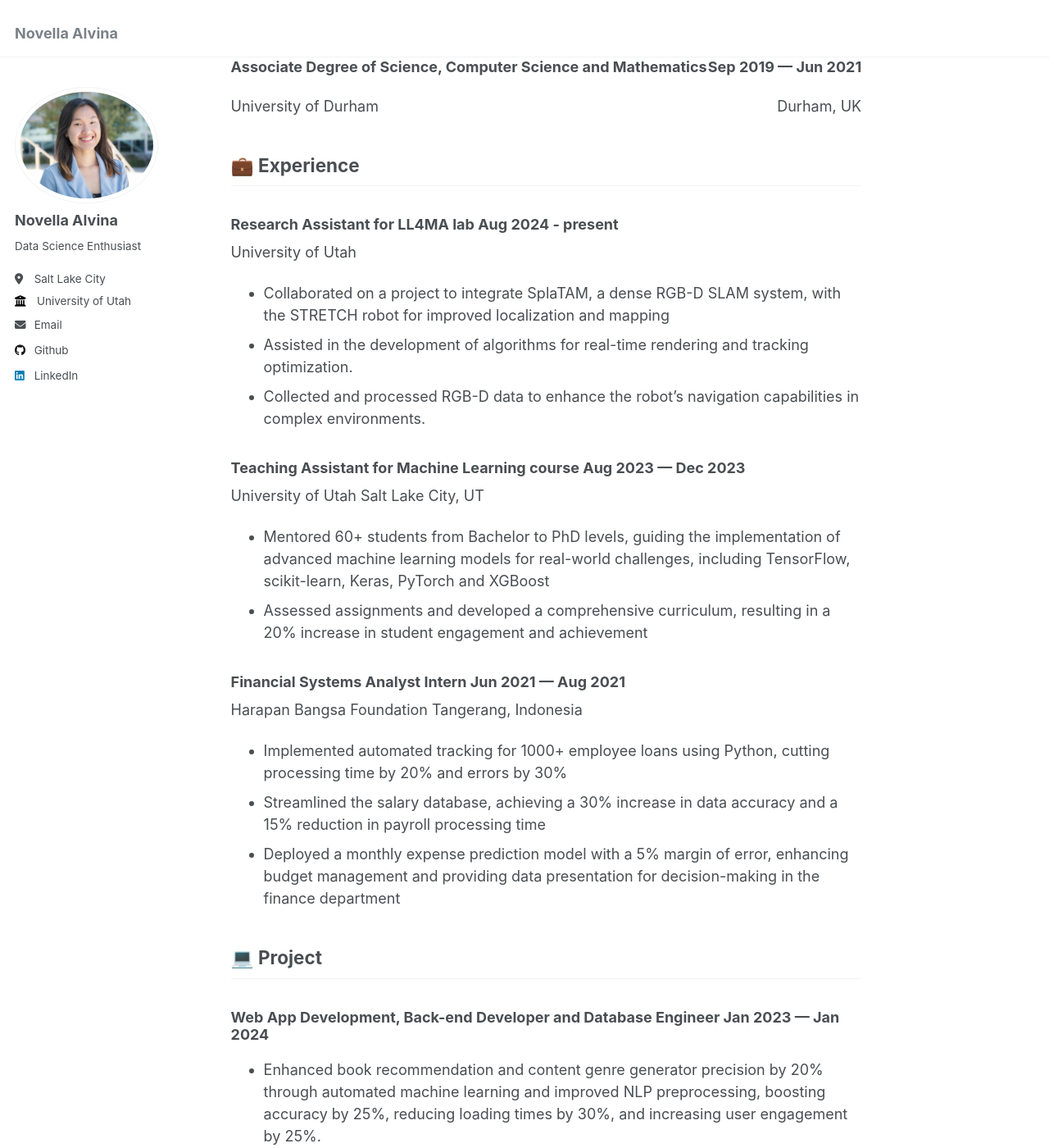
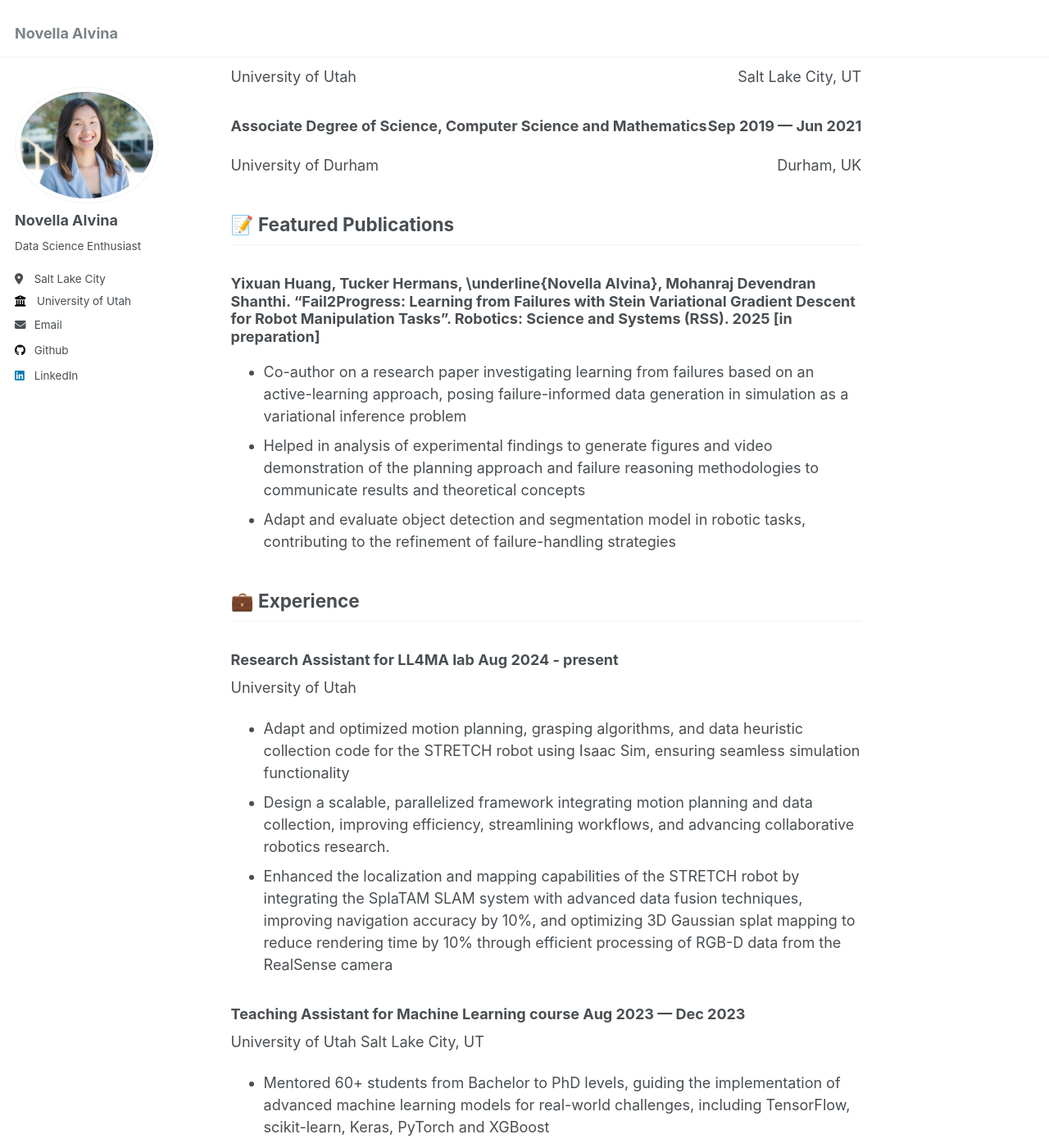
Before and after one commit to novellaalvina/novellaalvina.github.io, a Jekyll site: the page built from _pages/about.md, in a window 1280 px wide and 1400 px high, scrolled down 764 px. Shown: the whole window at 82% size. Built offline with Jekyll 4.4.1, drawn with Linux system fonts in a browser that asks for light colours; some of the changed text lies outside the part shown.

Commit message:
update and add course, publication, project and RA

```diff
--- a/_pages/about.md
+++ b/_pages/about.md
@@ -15,8 +15,10 @@ redirect_from:
 - Machine Learning
 - Artificial Intelligence
 - Natural Language Processing
+- Deep Learning
 - Data Mining
 - Database
+- Computer Vision
 
 ## 📚 Education
 
@@ -63,14 +65,21 @@ redirect_from:
   </span>
 </p>
 
+## 📝 Featured Publications
+
+### Yixuan Huang, Tucker Hermans, \underline{Novella Alvina}, Mohanraj Devendran Shanthi. “Fail2Progress: Learning from Failures with Stein Variational Gradient Descent for Robot Manipulation Tasks”. Robotics: Science and Systems (RSS). 2025 [in preparation]
+- Co-author on a research paper investigating learning from failures based on an active-learning approach, posing failure-informed data generation in simulation as a variational inference problem
+- Helped in analysis of experimental findings to generate figures and video demonstration of the planning approach and failure reasoning methodologies to communicate results and theoretical concepts
+- Adapt and evaluate object detection and segmentation model in robotic tasks, contributing to the refinement of failure-handling strategies
+
 ##  💼 Experience
 
 ### Research Assistant for LL4MA lab Aug 2024 - present
 University of Utah
 
-- Collaborated on a project to integrate SplaTAM, a dense RGB-D SLAM system, with the STRETCH robot for improved localization and mapping
-- Assisted in the development of algorithms for real-time rendering and tracking optimization.
-- Collected and processed RGB-D data to enhance the robot’s navigation capabilities in complex environments.
+- Adapt and optimized motion planning, grasping algorithms, and data heuristic collection code for the STRETCH robot using Isaac Sim, ensuring seamless simulation functionality
+- Design a scalable, parallelized framework integrating motion planning and data collection, improving efficiency, streamlining workflows, and advancing collaborative robotics research.
+- Enhanced the localization and mapping capabilities of the STRETCH robot by integrating the SplaTAM SLAM system with advanced data fusion techniques, improving navigation accuracy by 10%, and optimizing 3D Gaussian splat mapping to reduce rendering time by 10% through efficient processing of RGB-D data from the RealSense camera
 
 ### Teaching Assistant for Machine Learning course Aug 2023 — Dec 2023
 University of Utah Salt Lake City, UT
@@ -85,6 +94,13 @@ Harapan Bangsa Foundation Tangerang, Indonesia
 - Deployed a monthly expense prediction model with a 5% margin of error, enhancing budget management and providing data presentation for decision-making in the finance department
 
 ## 💻 Project
+
+### Deep Learning Based Chatbot, Developer Oct 2024 - Dec 2024
+- Developed a deep learning-powered chatbot using advanced NLP techniques (BERT, Rasa NLU, DiagloGPT) for personalized recipe recommendations, focusing on intent recognition and entity extraction to enhance user interaction
+- Evaluated chatbot performance using metrics such as Intent and Entity Recognition Accuracy, BLEU, and ROUGE for semantic
+similarity
+
+Tech: Python, BERT, Rasa NLU, DiagloGPT, NLTK
 
 ### Web App Development, Back-end Developer and Database Engineer Jan 2023 — Jan 2024
 
@@ -147,6 +163,8 @@ td, th {
   <h3 style="font-weight: bold">Courses</h3>
   <p style="text-align:left;"> ✅ Machine Learning</p>
   <p style="text-align:left;"> ✅ Artificial Intelligence</p>
+  <p style="text-align:left;"> ✅ Deep Learning</p>
+  <p style="text-align:left;"> ✅ Natural Language Processing</p>
   <p style="text-align:left;"> ✅ Database Systems</p>
   <p style="text-align:left;"> ✅ Data Mining</p>
   <p style="text-align:left;"> ✅ Statistical Analysis R Programming</p>
```
